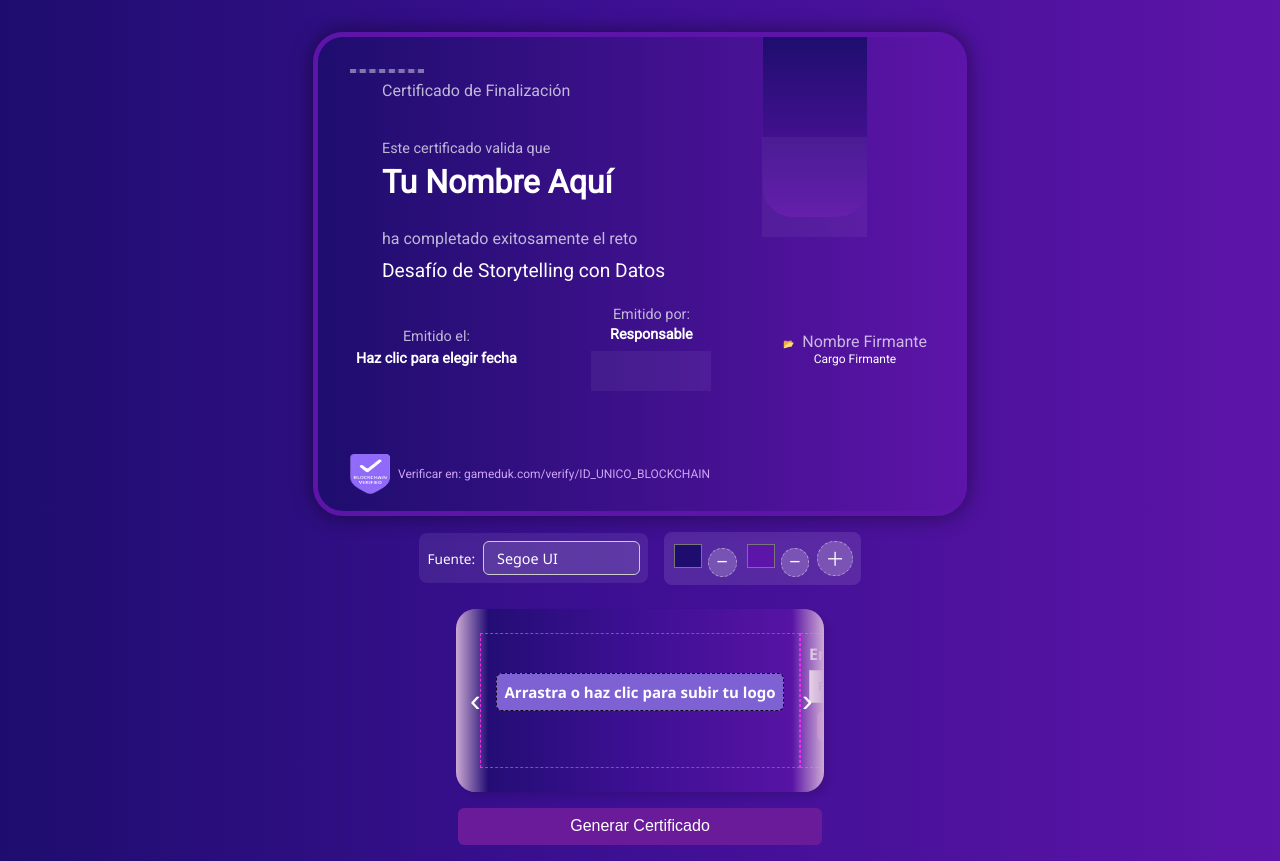
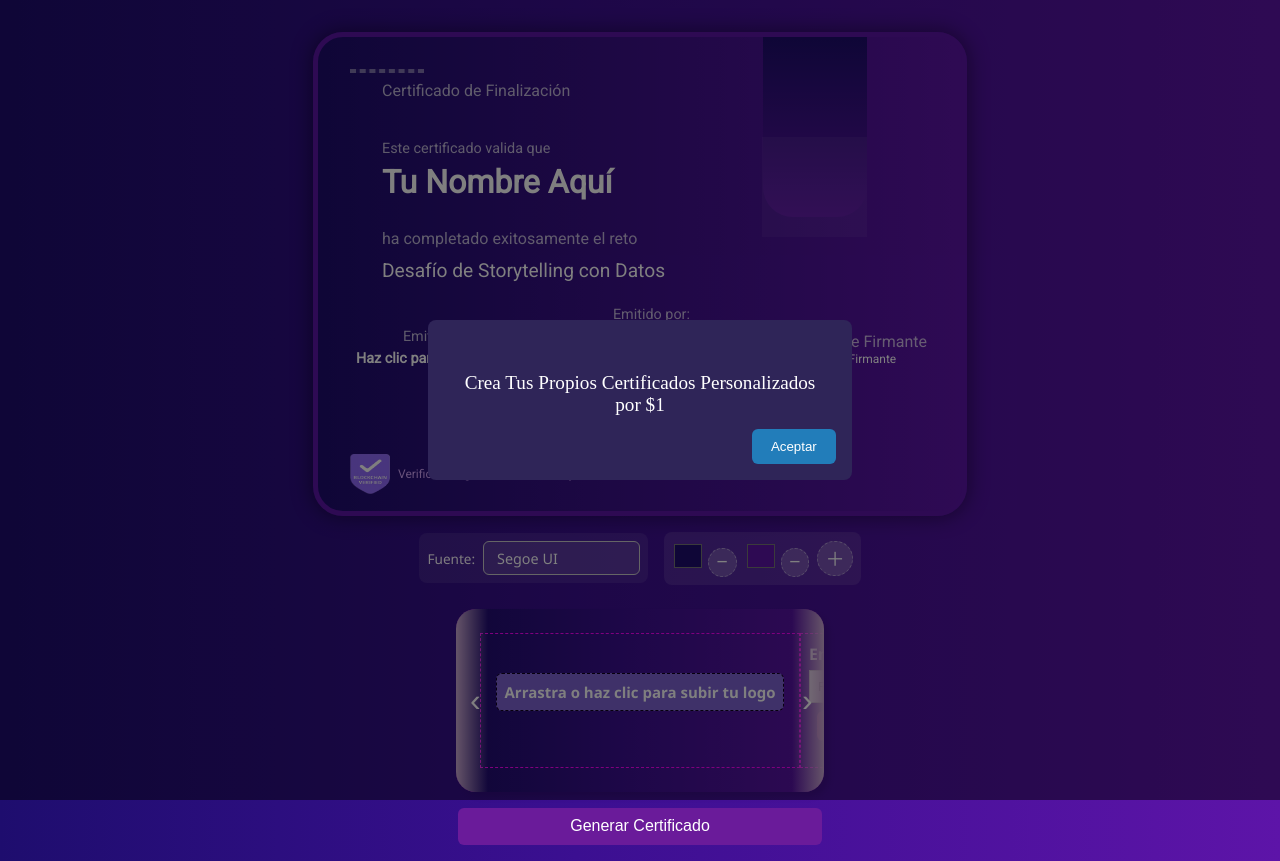
Before and after one commit to duringtheday/gameduk-microsaas, a React (Vite) app: page / in a window 1280 px wide. Built offline with nearby package versions, Linux system fonts and the light colour scheme; a web font is replaced by a local one.

Commit message:
GameDuk Certificate App - some styles, welcome-modal

```diff
--- a/src/components/CertificateForm.jsx
+++ b/src/components/CertificateForm.jsx
@@ -25,6 +25,14 @@ export default function CertificateForm() {
   // Nuevos estados para firma
   const [signatureFileUrl, setSignatureFileUrl] = useState(null)
   const [signatureText, setSignatureText] = useState('Nombre Firmante')
+  // state para mostrar el popup al cargar
+  const [showWelcome, setShowWelcome] = useState(true);
+
+  // una vez montado, garantizamos que esté visible
+  useEffect(() => {
+    setShowWelcome(true);
+  }, []);
+
 
   // — FLAGS para “Emitido por” —
   // showIssuerText = true si el usuario ingresó texto en el input "issuer"
@@ -434,6 +442,23 @@ export default function CertificateForm() {
 
 
   return (
+    <>
+      {showWelcome && (
+        <div className="welcome-modal-overlay">
+          <div className="welcome-modal">
+            <p className="welcome-text">
+              Crea Tus Propios Certificados Personalizados por $1
+            </p>
+            <button
+              className="welcome-accept-btn"
+              onClick={() => setShowWelcome(false)}
+            >
+              Aceptar
+            </button>
+          </div>
+        </div>
+      )}
+
       <div className="certificate-form-container">
         {/* ─── Vista Previa del Certificado ──────────────────────────────────────── */}
         <section className="preview-section" >
@@ -1170,7 +1195,7 @@ export default function CertificateForm() {
           </div>
         )}
 
-
       </div >
-  )
+    </>
+  );
 }
--- a/src/styles/CertificateForm.css
+++ b/src/styles/CertificateForm.css
@@ -1674,9 +1674,6 @@ h1.cert-header.editable-text.move-down {
 
 
 
-
-
-
 /* DESCARGAR PDF */
 .pdf-print-buttons {
   display: flex;
@@ -1692,3 +1689,59 @@ h1.cert-header.editable-text.move-down {
 .pdf-print-buttons .print-btn:hover {
   background: #e65100;
 }
+
+
+
+/* --------- WELCOME-MODAL ------------ */
+
+/* Overlay semi-transparente */
+.welcome-modal-overlay {
+  position: fixed;
+  top: 0;
+  left: 0;
+  width: 100vw;
+  height: 100vh;
+  background: rgba(0, 0, 0, 0.5);
+  display: flex;
+  justify-content: center;
+  align-items: center;
+  z-index: 2000;
+}
+
+/* Caja del modal */
+.welcome-modal {
+  position: relative;
+  background: #2f2558; /* puedes ajustar al degradado o color que uses */
+  padding: 2rem;
+  border-radius: 8px;
+  max-width: 90%;
+  width: 360px;
+  text-align: center;
+}
+
+/* Texto principal */
+.welcome-text {
+  color: #ffffff;
+  font-size: 1.2rem;
+  margin-bottom: 2rem;
+}
+
+/* Botón "Aceptar" */
+.welcome-accept-btn {
+  position: absolute;
+  bottom: 1rem;
+  right: 1rem;
+  background: #227dba;         /* azul eléctrico */
+  color: #fff;
+  border: none;
+  padding: 0.6rem 1.2rem;
+  border-radius: 6px;
+  cursor: pointer;
+  transition: background-color 0.2s;
+}
+
+/* Hover más claro */
+.welcome-accept-btn:hover {
+  background: #143554;
+  box-shadow: 0 0 5px 1px #67d8f2;
+}
```
Lines whose indentation alone changed are shown as unchanged.
